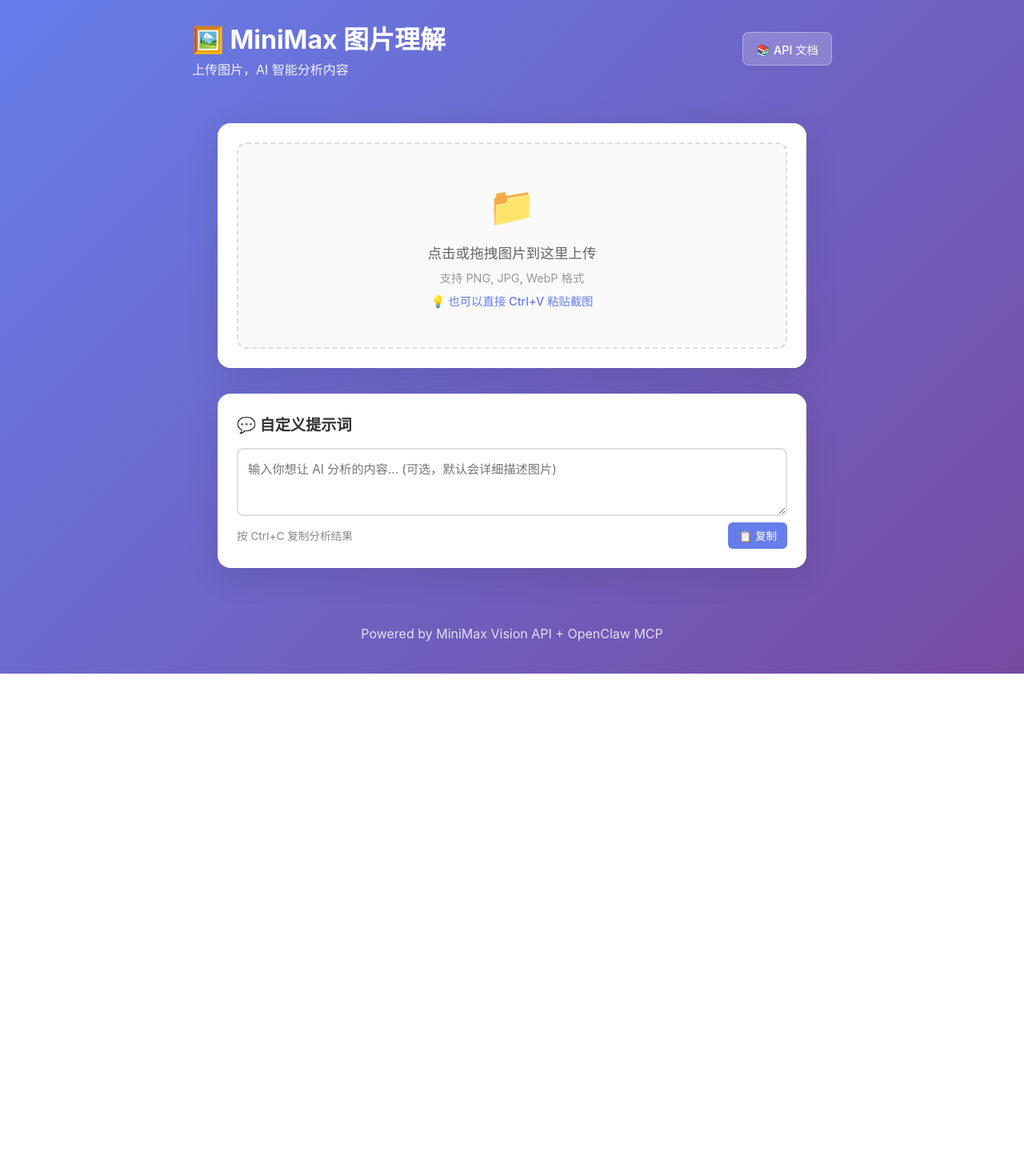
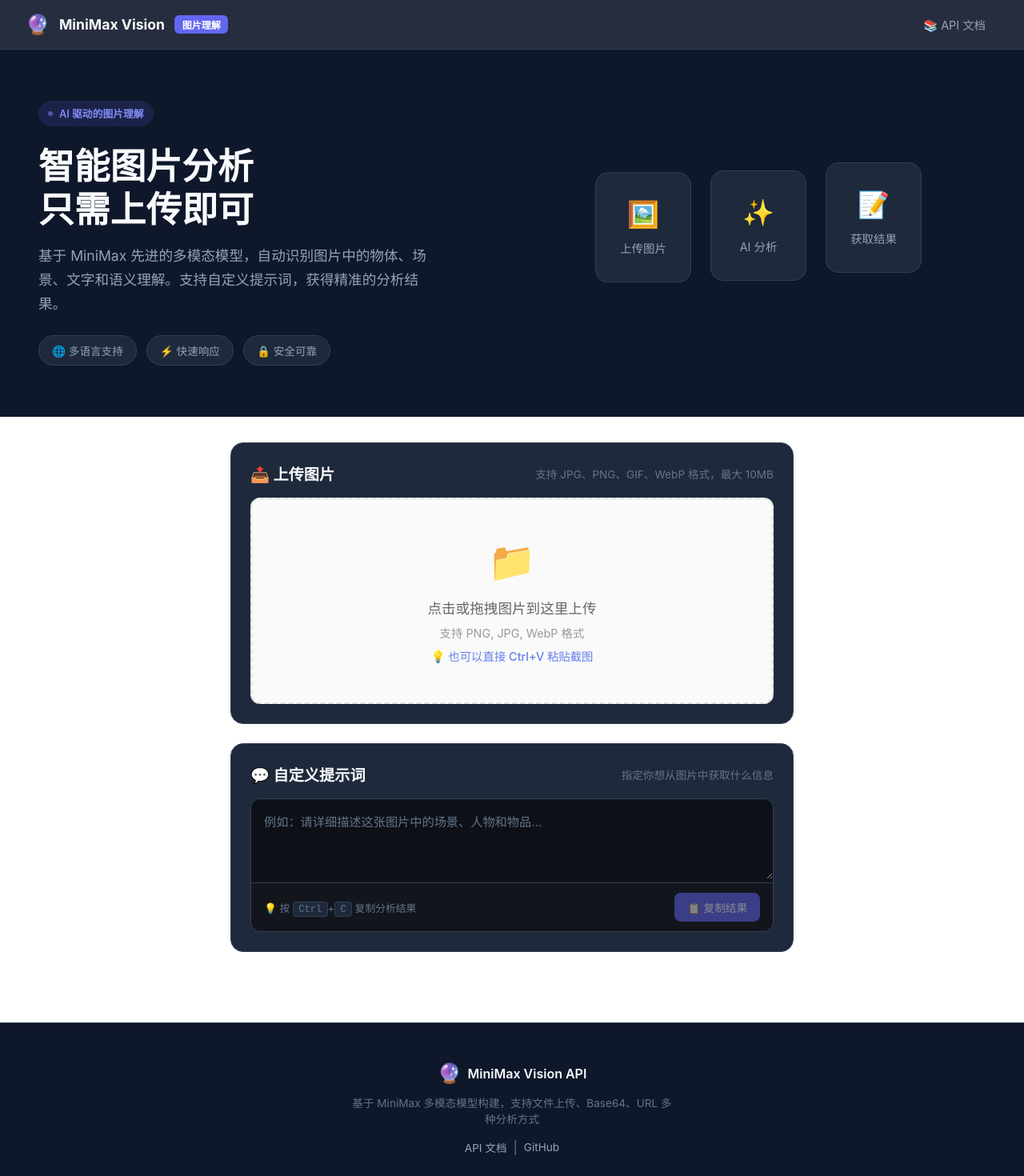
Before and after one commit to lxyit24/minimax-vision-frontend, a Vue app: page / in a window 1280 px wide. Shown: the top 1470 px of the page at 80% size. Before the commit the page ends 842 px from the top, so only its background shows below. Built offline with nearby package versions, Linux system fonts and the light colour scheme.

Commit message:
refactor: 首页同步 SaaS 产品风格
- 深色主题顶部导航栏
- Hero 区域带动画卡片
- 卡片式内容区块
- 代码风格提示词输入框
- 响应式布局适配
- 底部联系信息
- Toast 提示动画

```diff
--- a/src/views/Home.vue
+++ b/src/views/Home.vue
@@ -1,54 +1,101 @@
 <template>
   <div class="home">
-    <header class="header">
-      <div class="header-top">
-        <div class="header-title">
-          <h1>🖼️ MiniMax 图片理解</h1>
-          <p>上传图片，AI 智能分析内容</p>
-        </div>
-        <router-link
-          to="/docs"
-          class="api-docs-btn"
-          title="查看 API 文档"
-        >
+    <!-- 顶部导航 -->
+    <header class="top-nav">
+      <div class="nav-brand">
+        <span class="brand-icon">🔮</span>
+        <span class="brand-name">MiniMax Vision</span>
+        <span class="brand-badge">图片理解</span>
+      </div>
+      <div class="nav-actions">
+        <router-link to="/docs" class="nav-link">
           📚 API 文档
         </router-link>
       </div>
     </header>
 
+    <!-- Hero Section -->
+    <section class="hero">
+      <div class="hero-content">
+        <div class="hero-badge">
+          <span class="badge-dot"></span>
+          AI 驱动的图片理解
+        </div>
+        <h1>智能图片分析<br/>只需上传即可</h1>
+        <p class="hero-desc">
+          基于 MiniMax 先进的多模态模型，自动识别图片中的物体、场景、文字和语义理解。支持自定义提示词，获得精准的分析结果。
+        </p>
+        <div class="hero-features">
+          <span class="feature-tag">🌐 多语言支持</span>
+          <span class="feature-tag">⚡ 快速响应</span>
+          <span class="feature-tag">🔒 安全可靠</span>
+        </div>
+      </div>
+      <div class="hero-visual">
+        <div class="floating-card">
+          <div class="card-icon">🖼️</div>
+          <span>上传图片</span>
+        </div>
+        <div class="floating-card">
+          <div class="card-icon">✨</div>
+          <span>AI 分析</span>
+        </div>
+        <div class="floating-card">
+          <div class="card-icon">📝</div>
+          <span>获取结果</span>
+        </div>
+      </div>
+    </section>
+
+    <!-- 主内容区 -->
     <main class="main-content">
-      <div class="upload-section">
+      <!-- 上传区域 -->
+      <section class="upload-section">
+        <div class="section-header">
+          <h2>📤 上传图片</h2>
+          <p class="section-desc">支持 JPG、PNG、GIF、WebP 格式，最大 10MB</p>
+        </div>
         <ImageUploader @image-selected="handleImageSelected" />
-      </div>
+      </section>
 
-      <!-- 提示词输入框 -->
-      <div class="prompt-section">
-        <h2>💬 自定义提示词</h2>
-        <div class="prompt-input-wrapper">
+      <!-- 提示词输入 -->
+      <section class="prompt-section">
+        <div class="section-header">
+          <h2>💬 自定义提示词</h2>
+          <p class="section-desc">指定你想从图片中获取什么信息</p>
+        </div>
+        <div class="prompt-card">
           <textarea
             v-model="customPrompt"
-            placeholder="输入你想让 AI 分析的内容... (可选，默认会详细描述图片)"
+            placeholder="例如：请详细描述这张图片中的场景、人物和物品..."
             rows="3"
             @keydown.ctrl.c="copyResult"
           ></textarea>
-          <div class="prompt-hint">
-            <span>按 Ctrl+C 复制分析结果</span>
-            <button class="copy-btn" @click="copyResult" title="复制结果">
-              📋 复制
+          <div class="prompt-footer">
+            <span class="prompt-hint">
+              💡 按 <kbd>Ctrl</kbd>+<kbd>C</kbd> 复制分析结果
+            </span>
+            <button class="copy-btn" @click="copyResult" :disabled="!analysisResult">
+              📋 复制结果
             </button>
           </div>
         </div>
-      </div>
+      </section>
 
-      <div v-if="selectedImage" class="preview-section">
-        <h2>📷 图片预览</h2>
+      <!-- 图片预览 -->
+      <section v-if="selectedImage" class="preview-section">
+        <div class="section-header">
+          <h2>📷 图片预览</h2>
+          <span class="file-info">{{ selectedImage.name }} ({{ formatSize(selectedImage.size) }})</span>
+        </div>
         <div class="image-preview">
           <img :src="previewUrl" alt="Preview" />
         </div>
-      </div>
+      </section>
 
-      <div v-if="analysisResult || isAnalyzing" class="result-section">
-        <div class="result-header">
+      <!-- 分析结果 -->
+      <section v-if="analysisResult || isAnalyzing" class="result-section">
+        <div class="section-header">
           <h2>📝 分析结果</h2>
           <button v-if="analysisResult" class="copy-btn" @click="copyResult">
             📋 复制结果
@@ -58,17 +105,31 @@
           :result="analysisResult"
           :is-loading="isAnalyzing"
         />
-      </div>
+      </section>
     </main>
 
+    <!-- 底部 -->
     <footer class="footer">
-      <p>Powered by MiniMax Vision API + OpenClaw MCP</p>
+      <div class="footer-content">
+        <div class="footer-brand">
+          <span class="brand-icon">🔮</span>
+          <span>MiniMax Vision API</span>
+        </div>
+        <p class="footer-desc">基于 MiniMax 多模态模型构建，支持文件上传、Base64、URL 多种分析方式</p>
+        <div class="footer-links">
+          <router-link to="/docs">API 文档</router-link>
+          <span class="divider">|</span>
+          <a href="https://github.com/lxyit24/minimax-vision-frontend" target="_blank">GitHub</a>
+        </div>
+      </div>
     </footer>
 
-    <!-- 复制成功提示 -->
-    <div v-if="showCopyToast" class="copy-toast">
-      ✅ 已复制到剪贴板
-    </div>
+    <!-- Toast 提示 -->
+    <Transition name="toast">
+      <div v-if="showCopyToast" class="toast">
+        ✅ 已复制到剪贴板
+      </div>
+    </Transition>
   </div>
 </template>
 
@@ -89,7 +150,6 @@
   selectedImage.value = file
   previewUrl.value = preview
 
-  // Start analysis
   isAnalyzing.value = true
   analysisResult.value = ''
 
@@ -109,11 +169,8 @@
   try {
     await navigator.clipboard.writeText(analysisResult.value)
     showCopyToast.value = true
-    setTimeout(() => {
-      showCopyToast.value = false
-    }, 2000)
+    setTimeout(() => { showCopyToast.value = false }, 2000)
   } catch (err) {
-    // Fallback for older browsers
     const textarea = document.createElement('textarea')
     textarea.value = analysisResult.value
     document.body.appendChild(textarea)
@@ -121,158 +178,360 @@
     document.execCommand('copy')
     document.body.removeChild(textarea)
     showCopyToast.value = true
-    setTimeout(() => {
-      showCopyToast.value = false
-    }, 2000)
+    setTimeout(() => { showCopyToast.value = false }, 2000)
   }
+}
+
+const formatSize = (bytes: number): string => {
+  if (bytes < 1024) return bytes + ' B'
+  if (bytes < 1024 * 1024) return (bytes / 1024).toFixed(1) + ' KB'
+  return (bytes / (1024 * 1024)).toFixed(1) + ' MB'
 }
 </script>
 
 <style scoped>
+/* ===== 基础变量 ===== */
 .home {
-  min-height: 100vh;
-  display: flex;
-  flex-direction: column;
-  background: linear-gradient(135deg, #667eea 0%, #764ba2 100%);
+  --primary: #6366f1;
+  --primary-dark: #4f46e5;
+  --primary-light: #818cf8;
+  --success: #10b981;
+  --bg-dark: #0f172a;
+  --bg-card: #1e293b;
+  --bg-code: #0d1117;
+  --text-primary: #f8fafc;
+  --text-secondary: #94a3b8;
+  --text-muted: #64748b;
+  --border: #334155;
 }
 
-.header {
-  padding: 1.5rem 2rem;
-  text-align: center;
-  color: white;
-}
-
-.header-top {
+/* ===== 顶部导航 ===== */
+.top-nav {
+  position: sticky;
+  top: 0;
+  z-index: 100;
   display: flex;
   justify-content: space-between;
   align-items: center;
+  padding: 0.75rem 2rem;
+  background: rgba(15, 23, 42, 0.9);
+  backdrop-filter: blur(12px);
+  border-bottom: 1px solid var(--border);
+}
+
+.nav-brand {
+  display: flex;
+  align-items: center;
+  gap: 0.75rem;
+}
+
+.brand-icon {
+  font-size: 1.5rem;
+}
+
+.brand-name {
+  font-weight: 700;
+  font-size: 1.1rem;
+  color: var(--text-primary);
+}
+
+.brand-badge {
+  background: var(--primary);
+  color: white;
+  padding: 0.2rem 0.6rem;
+  border-radius: 6px;
+  font-size: 0.75rem;
+  font-weight: 600;
+}
+
+.nav-actions {
+  display: flex;
+  gap: 1rem;
+}
+
+.nav-link {
+  color: var(--text-secondary);
+  text-decoration: none;
+  padding: 0.5rem 1rem;
+  border-radius: 6px;
+  font-size: 0.9rem;
+  transition: all 0.2s;
+}
+
+.nav-link:hover {
+  background: var(--bg-card);
+  color: var(--text-primary);
+}
+
+/* ===== Hero Section ===== */
+.hero {
+  display: grid;
+  grid-template-columns: 1fr 1fr;
+  gap: 3rem;
+  padding: 4rem 3rem;
+  background: var(--bg-dark);
+  min-height: 400px;
+}
+
+.hero-content {
+  display: flex;
+  flex-direction: column;
+  justify-content: center;
+}
+
+.hero-badge {
+  display: inline-flex;
+  align-items: center;
+  gap: 0.5rem;
+  background: rgba(99, 102, 241, 0.15);
+  color: var(--primary-light);
+  padding: 0.4rem 0.75rem;
+  border-radius: 20px;
+  font-size: 0.8rem;
+  font-weight: 600;
+  margin-bottom: 1.5rem;
+  width: fit-content;
+}
+
+.badge-dot {
+  width: 6px;
+  height: 6px;
+  background: var(--primary-light);
+  border-radius: 50%;
+  animation: pulse 2s infinite;
+}
+
+@keyframes pulse {
+  0%, 100% { opacity: 1; }
+  50% { opacity: 0.5; }
+}
+
+.hero h1 {
+  font-size: 2.8rem;
+  font-weight: 800;
+  color: var(--text-primary);
+  margin: 0 0 1rem;
+  line-height: 1.2;
+}
+
+.hero-desc {
+  color: var(--text-secondary);
+  font-size: 1.1rem;
+  line-height: 1.7;
+  margin: 0 0 1.5rem;
+  max-width: 500px;
+}
+
+.hero-features {
+  display: flex;
+  gap: 0.75rem;
+  flex-wrap: wrap;
+}
+
+.feature-tag {
+  background: var(--bg-card);
+  color: var(--text-secondary);
+  padding: 0.5rem 1rem;
+  border-radius: 20px;
+  font-size: 0.85rem;
+  border: 1px solid var(--border);
+}
+
+.hero-visual {
+  display: flex;
+  align-items: center;
+  justify-content: center;
+  gap: 1.5rem;
+}
+
+.floating-card {
+  background: var(--bg-card);
+  border: 1px solid var(--border);
+  border-radius: 16px;
+  padding: 2rem 1.5rem;
+  text-align: center;
+  display: flex;
+  flex-direction: column;
+  align-items: center;
+  gap: 0.75rem;
+  animation: float 3s ease-in-out infinite;
+  min-width: 120px;
+}
+
+.floating-card:nth-child(2) {
+  animation-delay: 0.5s;
+  transform: translateY(-10px);
+}
+
+.floating-card:nth-child(3) {
+  animation-delay: 1s;
+  transform: translateY(-20px);
+}
+
+@keyframes float {
+  0%, 100% { transform: translateY(0); }
+  50% { transform: translateY(-10px); }
+}
+
+.floating-card:nth-child(2) {
+  animation: float2 3s ease-in-out infinite;
+  animation-delay: 0.5s;
+}
+
+@keyframes float2 {
+  0%, 100% { transform: translateY(-10px); }
+  50% { transform: translateY(-20px); }
+}
+
+.floating-card:nth-child(3) {
+  animation: float3 3s ease-in-out infinite;
+  animation-delay: 1s;
+}
+
+@keyframes float3 {
+  0%, 100% { transform: translateY(-20px); }
+  50% { transform: translateY(-30px); }
+}
+
+.card-icon {
+  font-size: 2rem;
+}
+
+.floating-card span {
+  color: var(--text-secondary);
+  font-size: 0.9rem;
+}
+
+/* ===== 主内容区 ===== */
+.main-content {
+  padding: 2rem 3rem 4rem;
   max-width: 800px;
   margin: 0 auto;
 }
 
-.header-title {
-  text-align: left;
+.section-header {
+  display: flex;
+  justify-content: space-between;
+  align-items: center;
+  margin-bottom: 1rem;
+  flex-wrap: wrap;
+  gap: 0.5rem;
 }
 
-.header h1 {
+.section-header h2 {
   margin: 0;
-  font-size: 2rem;
+  font-size: 1.2rem;
+  color: var(--text-primary);
 }
 
-.header p {
-  margin: 0.25rem 0 0;
-  opacity: 0.9;
+.section-desc {
+  color: var(--text-muted);
+  font-size: 0.85rem;
+  margin: 0;
 }
 
-.api-docs-btn {
-  display: inline-flex;
-  align-items: center;
-  gap: 0.5rem;
-  padding: 0.6rem 1rem;
-  background: rgba(255, 255, 255, 0.2);
-  color: white;
-  text-decoration: none;
-  border-radius: 8px;
-  font-size: 0.9rem;
-  font-weight: 500;
-  transition: background 0.2s;
-  border: 1px solid rgba(255, 255, 255, 0.3);
+.file-info {
+  color: var(--text-muted);
+  font-size: 0.8rem;
+  background: var(--bg-card);
+  padding: 0.25rem 0.5rem;
+  border-radius: 4px;
 }
 
-.api-docs-btn:hover {
-  background: rgba(255, 255, 255, 0.3);
-}
-
-.main-content {
-  flex: 1;
-  padding: 2rem;
-  display: flex;
-  flex-direction: column;
-  gap: 2rem;
-  max-width: 800px;
-  margin: 0 auto;
-  width: 100%;
-}
-
+/* ===== Section Cards ===== */
 .upload-section,
 .prompt-section,
 .preview-section,
 .result-section {
-  background: white;
+  background: var(--bg-card);
+  border: 1px solid var(--border);
   border-radius: 16px;
   padding: 1.5rem;
-  box-shadow: 0 10px 40px rgba(0, 0, 0, 0.1);
+  margin-bottom: 1.5rem;
 }
 
-h2 {
-  margin: 0 0 1rem;
-  color: #333;
-  font-size: 1.2rem;
+/* ===== Prompt Card ===== */
+.prompt-card {
+  background: var(--bg-code);
+  border: 1px solid var(--border);
+  border-radius: 12px;
+  overflow: hidden;
 }
 
-.result-header {
+.prompt-card textarea {
+  width: 100%;
+  padding: 1rem;
+  border: none;
+  background: transparent;
+  color: var(--text-primary);
+  font-family: inherit;
+  font-size: 0.95rem;
+  resize: vertical;
+  min-height: 100px;
+  box-sizing: border-box;
+}
+
+.prompt-card textarea:focus {
+  outline: none;
+}
+
+.prompt-card textarea::placeholder {
+  color: var(--text-muted);
+}
+
+.prompt-footer {
   display: flex;
   justify-content: space-between;
   align-items: center;
-  margin-bottom: 1rem;
-}
-
-.result-header h2 {
-  margin: 0;
-}
-
-.prompt-input-wrapper {
-  display: flex;
-  flex-direction: column;
-  gap: 0.5rem;
-}
-
-textarea {
-  width: 100%;
-  padding: 0.75rem;
-  border: 2px solid #e0e0e0;
-  border-radius: 8px;
-  font-family: inherit;
-  font-size: 0.95rem;
-  resize: vertical;
-  min-height: 80px;
-  transition: border-color 0.2s;
-  box-sizing: border-box;
-}
-
-textarea:focus {
-  outline: none;
-  border-color: #667eea;
+  padding: 0.75rem 1rem;
+  border-top: 1px solid var(--border);
+  background: rgba(255, 255, 255, 0.02);
 }
 
 .prompt-hint {
-  display: flex;
-  justify-content: space-between;
-  align-items: center;
-  font-size: 0.85rem;
-  color: #888;
+  color: var(--text-muted);
+  font-size: 0.8rem;
+}
+
+kbd {
+  background: var(--bg-card);
+  padding: 0.1rem 0.4rem;
+  border-radius: 4px;
+  font-size: 0.75rem;
+  border: 1px solid var(--border);
 }
 
 .copy-btn {
-  padding: 0.4rem 0.8rem;
-  background: #667eea;
+  display: inline-flex;
+  align-items: center;
+  gap: 0.4rem;
+  padding: 0.5rem 1rem;
+  background: var(--primary);
   color: white;
   border: none;
-  border-radius: 6px;
+  border-radius: 8px;
   cursor: pointer;
   font-size: 0.85rem;
-  transition: background 0.2s;
+  font-weight: 500;
+  transition: all 0.2s;
 }
 
-.copy-btn:hover {
-  background: #5568d3;
+.copy-btn:hover:not(:disabled) {
+  background: var(--primary-dark);
+  transform: translateY(-1px);
 }
 
+.copy-btn:disabled {
+  opacity: 0.5;
+  cursor: not-allowed;
+}
+
+/* ===== Image Preview ===== */
 .image-preview {
   display: flex;
   justify-content: center;
-  background: #f5f5f5;
-  border-radius: 8px;
+  background: var(--bg-code);
+  border-radius: 12px;
   padding: 1rem;
 }
 
@@ -280,35 +539,136 @@
   max-width: 100%;
   max-height: 400px;
   border-radius: 8px;
+  object-fit: contain;
 }
 
+/* ===== Footer ===== */
 .footer {
-  padding: 1.5rem;
-  text-align: center;
-  color: rgba(255, 255, 255, 0.8);
+  background: var(--bg-dark);
+  border-top: 1px solid var(--border);
+  padding: 3rem 2rem;
 }
 
-.copy-toast {
+.footer-content {
+  max-width: 800px;
+  margin: 0 auto;
+  text-align: center;
+}
+
+.footer-brand {
+  display: inline-flex;
+  align-items: center;
+  gap: 0.5rem;
+  color: var(--text-primary);
+  font-weight: 600;
+  margin-bottom: 0.75rem;
+}
+
+.footer-desc {
+  color: var(--text-muted);
+  font-size: 0.85rem;
+  margin: 0 0 1rem;
+  max-width: 400px;
+  margin-left: auto;
+  margin-right: auto;
+}
+
+.footer-links {
+  display: flex;
+  justify-content: center;
+  gap: 0.5rem;
+  align-items: center;
+}
+
+.footer-links a {
+  color: var(--text-secondary);
+  text-decoration: none;
+  font-size: 0.85rem;
+  transition: color 0.2s;
+}
+
+.footer-links a:hover {
+  color: var(--primary-light);
+}
+
+.footer-links .divider {
+  color: var(--text-muted);
+}
+
+/* ===== Toast ===== */
+.toast {
   position: fixed;
   bottom: 2rem;
   left: 50%;
   transform: translateX(-50%);
-  background: #333;
-  color: white;
+  background: var(--bg-card);
+  color: var(--text-primary);
   padding: 0.75rem 1.5rem;
   border-radius: 8px;
+  border: 1px solid var(--success);
   font-size: 0.9rem;
-  animation: fadeInUp 0.3s ease;
+  z-index: 1000;
 }
 
-@keyframes fadeInUp {
-  from {
-    opacity: 0;
-    transform: translateX(-50%) translateY(10px);
+.toast-enter-active,
+.toast-leave-active {
+  transition: all 0.3s ease;
+}
+
+.toast-enter-from,
+.toast-leave-to {
+  opacity: 0;
+  transform: translateX(-50%) translateY(20px);
+}
+
+/* ===== 响应式 ===== */
+@media (max-width: 900px) {
+  .hero {
+    grid-template-columns: 1fr;
+    padding: 2rem;
+    text-align: center;
   }
-  to {
-    opacity: 1;
-    transform: translateX(-50%) translateY(0);
+
+  .hero-content {
+    align-items: center;
+  }
+
+  .hero-desc {
+    max-width: 100%;
+  }
+
+  .hero-features {
+    justify-content: center;
+  }
+
+  .hero-visual {
+    margin-top: 1rem;
+  }
+
+  .main-content {
+    padding: 1.5rem;
+  }
+}
+
+@media (max-width: 600px) {
+  .hero h1 {
+    font-size: 2rem;
+  }
+
+  .hero-visual {
+    flex-direction: column;
+    gap: 1rem;
+  }
+
+  .floating-card {
+    padding: 1.5rem 1rem;
+    min-width: 100px;
+  }
+
+  .floating-card:nth-child(2),
+  .floating-card:nth-child(3) {
+    transform: none;
+    animation: none;
   }
 }
 </style>
```
